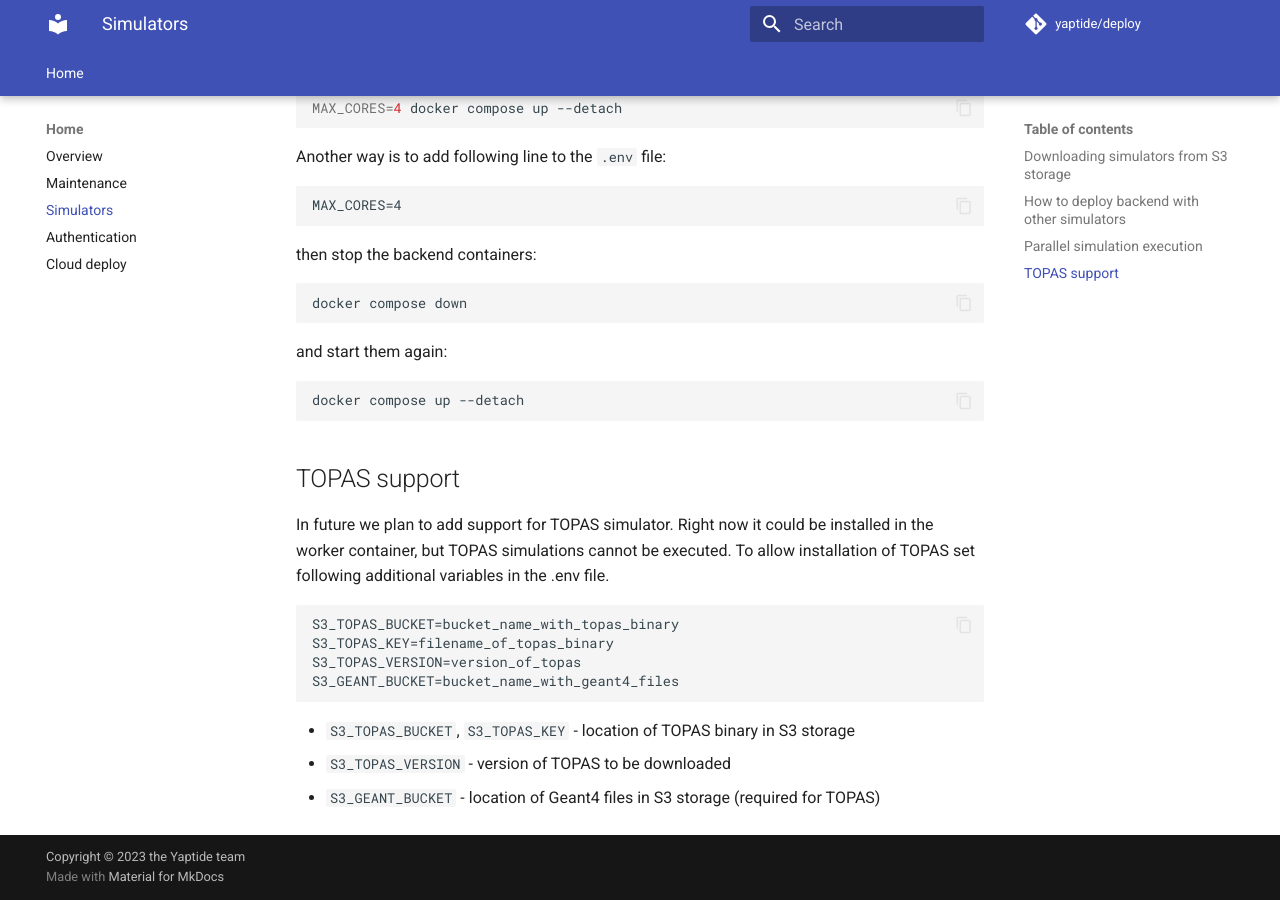
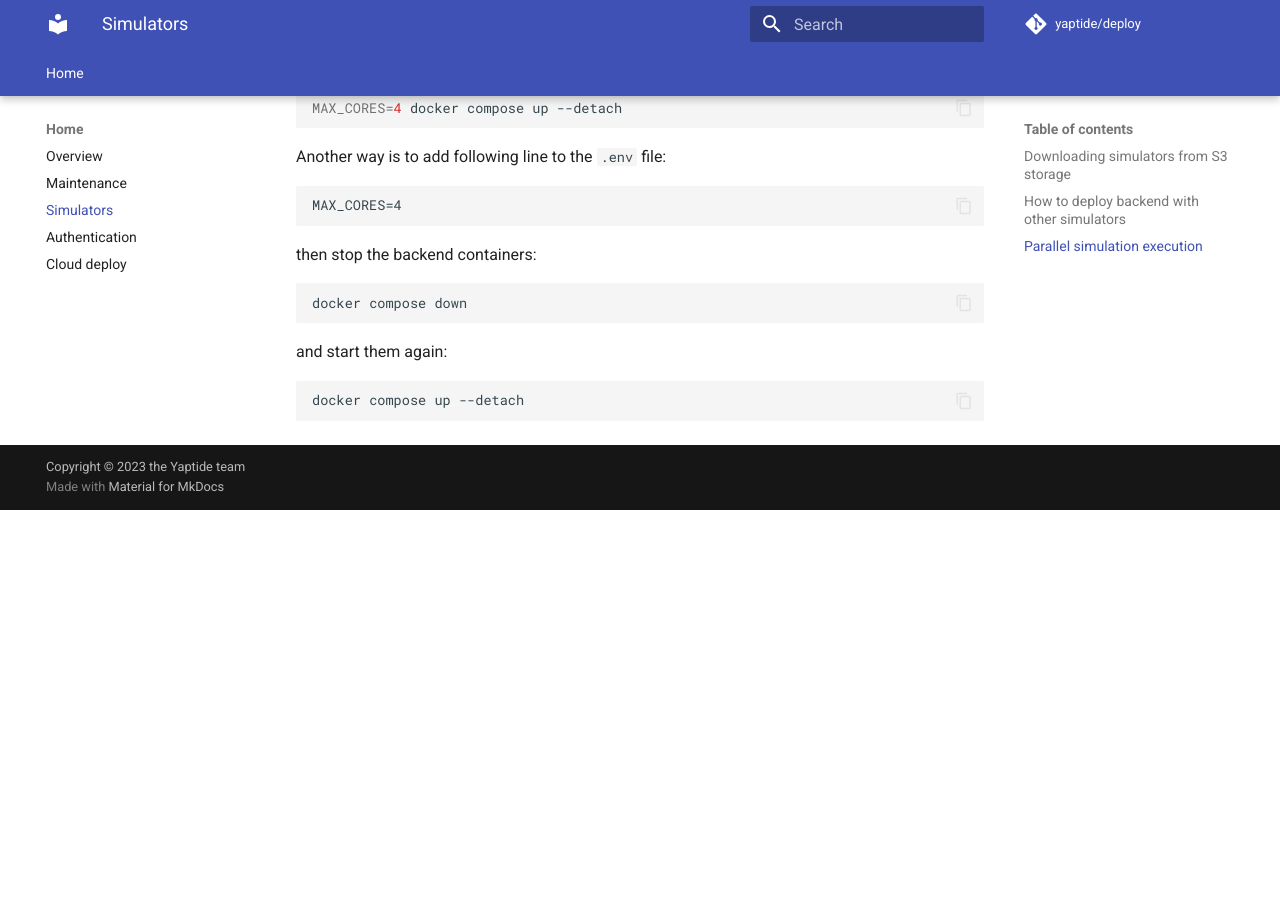
Before and after one commit to yaptide/deploy, an MkDocs documentation site: the page built from docs/simulators.md, in a window 1280 px wide and 900 px high, scrolled down 1596 px. Built offline with MkDocs 1.6.1 and Material for MkDocs 9.7.7, drawn with Linux system fonts in a browser that asks for light colours; comment, search, counter and statistics services are not loaded; after the commit the page ends 2106 px from its top, so only the background shows below that.

Commit message:
Remove TOPAS section

````diff
--- a/docs/simulators.md
+++ b/docs/simulators.md
@@ -91,17 +91,3 @@ and start them again:
 ```bash
 docker compose up --detach
 ```
-
-## TOPAS support
-In future we plan to add support for TOPAS simulator. Right now it could be installed in the worker container, but TOPAS simulations cannot be executed. To allow installation of TOPAS set following additional variables in the .env file.
-
-```
-S3_TOPAS_BUCKET=bucket_name_with_topas_binary
-S3_TOPAS_KEY=filename_of_topas_binary
-S3_TOPAS_VERSION=version_of_topas
-S3_GEANT_BUCKET=bucket_name_with_geant4_files
-```
-
-* `S3_TOPAS_BUCKET`, `S3_TOPAS_KEY` - location of TOPAS binary in S3 storage
-* `S3_TOPAS_VERSION` - version of TOPAS to be downloaded
-* `S3_GEANT_BUCKET` - location of Geant4 files in S3 storage (required for TOPAS)
````
